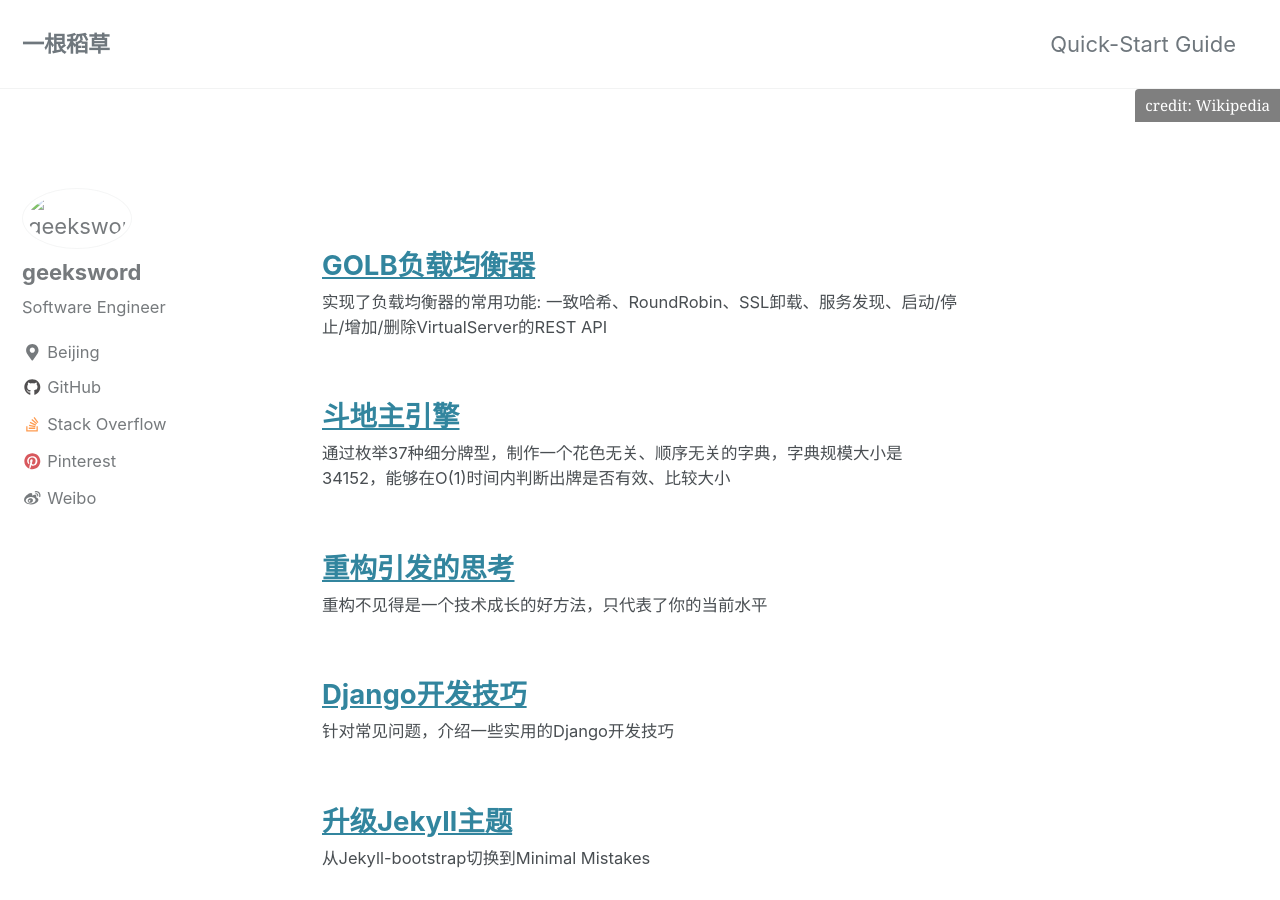
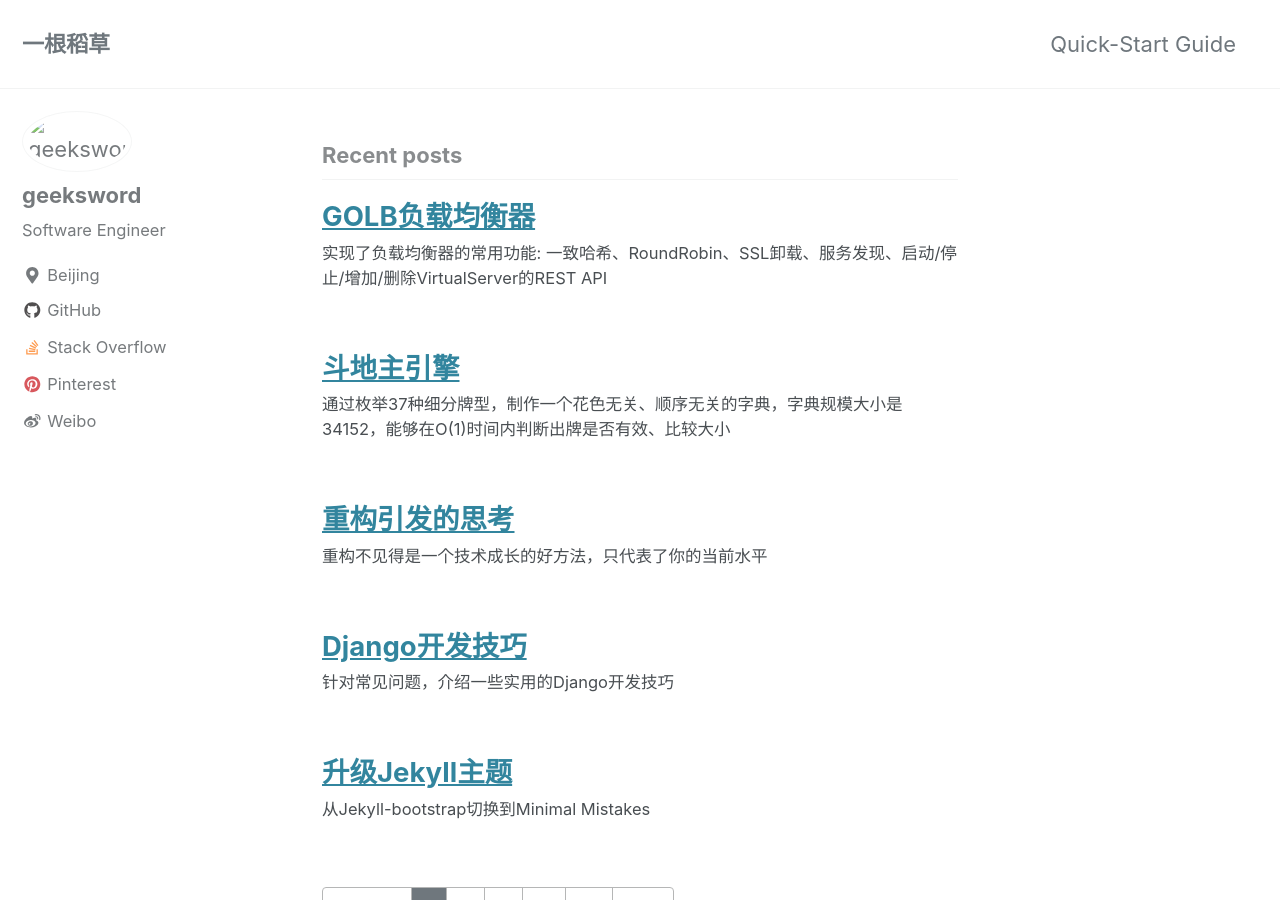
Before and after one commit to onestraw/onestraw.github.io, a Jekyll site: the page built from index.html, in a window 1280 px wide and 900 px high. Built offline with Jekyll 4.4.1, drawn with Linux system fonts in a browser that asks for light colours; cached includes are drawn as plain includes; nearby versions of some CDN libraries; the list of posts is cut into pages by our own code; some of the changed lines change nothing that is shown.

Commit message:
update index

```diff
--- a/index.html
+++ b/index.html
@@ -1,19 +1,4 @@
 ---
-layout: archive
+layout: home
 author_profile: true
-excerpt: "geeksword's tech blog."
-tags: [geeksword, onestraw, blog, linux, kernel, python, c/c++, network, tcp/ip]
-header:
-  image: Simatai_Great_Wall.jpg
-  caption: "credit: [Wikipedia](https://zh.wikipedia.org/wiki/%E5%8F%B8%E9%A9%AC%E5%8F%B0%E9%95%BF%E5%9F%8E)"
 ---
-
-{% include base_path %}
-
-<!-- <h3 class="archive__subtitle">Recent Posts</h3> -->
-
-{% for post in paginator.posts %}
-  {% include archive-single.html %}
-{% endfor %}
-
-{% include paginator.html %}
```
